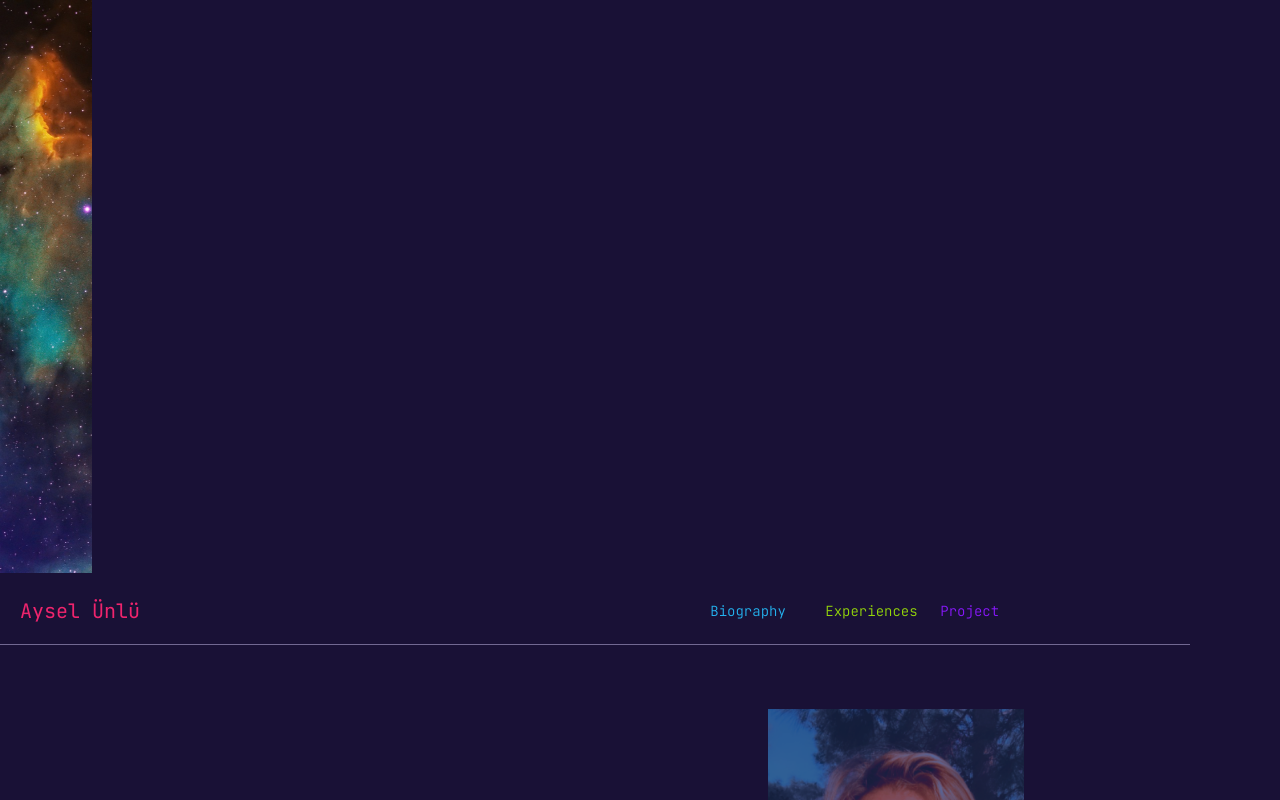
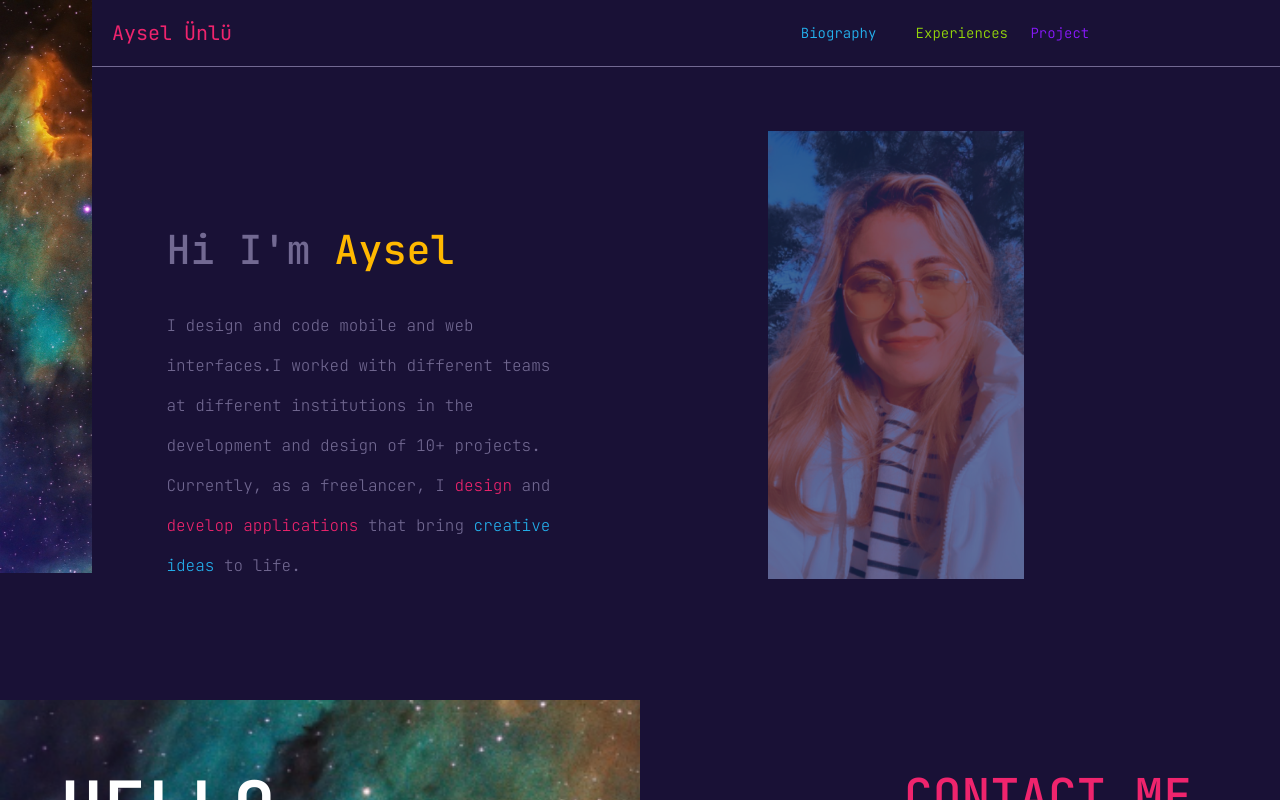
Before and after one commit to aysellunlu/ayselunlu, a React (Create React App) app: page / in a window 1280 px wide. Built offline with nearby package versions, Linux system fonts and the light colour scheme.

Commit message:
main area & header edit

```diff
--- a/public/index.html
+++ b/public/index.html
@@ -10,7 +10,6 @@
       content="Web site created using create-react-app"
     />
     <link rel="apple-touch-icon" href="%PUBLIC_URL%/logo192.png" />
-
     <link rel="manifest" href="%PUBLIC_URL%/manifest.json" />
     <link rel="preconnect" href="https://fonts.googleapis.com" />
     <link rel="preconnect" href="https://fonts.gstatic.com" crossorigin />
@@ -18,11 +17,9 @@
       href="https://fonts.googleapis.com/css2?family=JetBrains+Mono:wght@100;200;300;400;500;600;700&family=Jost:ital,wght@0,200;0,300;0,400;0,500;0,600;1,700&display=swap"
       rel="stylesheet"
     />
-
     <title>Aysel Unlu</title>
   </head>
   <body>
-    <noscript>You need to enable JavaScript to run this app.</noscript>
     <div id="root"></div>
   </body>
 </html>
--- a/src/styles.module.css
+++ b/src/styles.module.css
@@ -1,10 +1,16 @@
 .row {
   display: flex;
   flex-wrap: wrap;
+  padding-left: 92px;
 }
 .headerImgContainer{
-    flex: 0 0 calc(5%);
+    position: relative;;
+}
+.headerImgContainer > img{
+  position: absolute;
+  top: 0;
+  left: -92px;
 }
 .headerContainer{
-    flex: 0 0 calc(93%);
+    flex: 1;
 }
```
